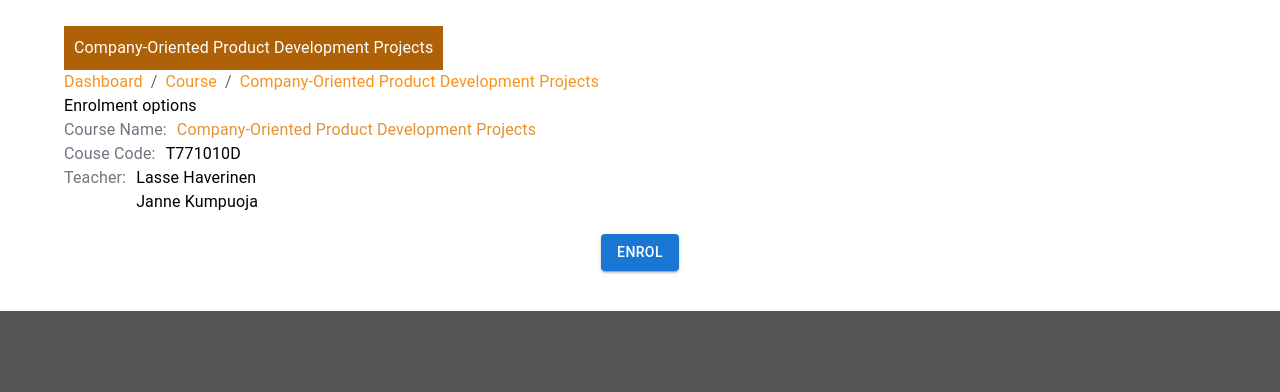
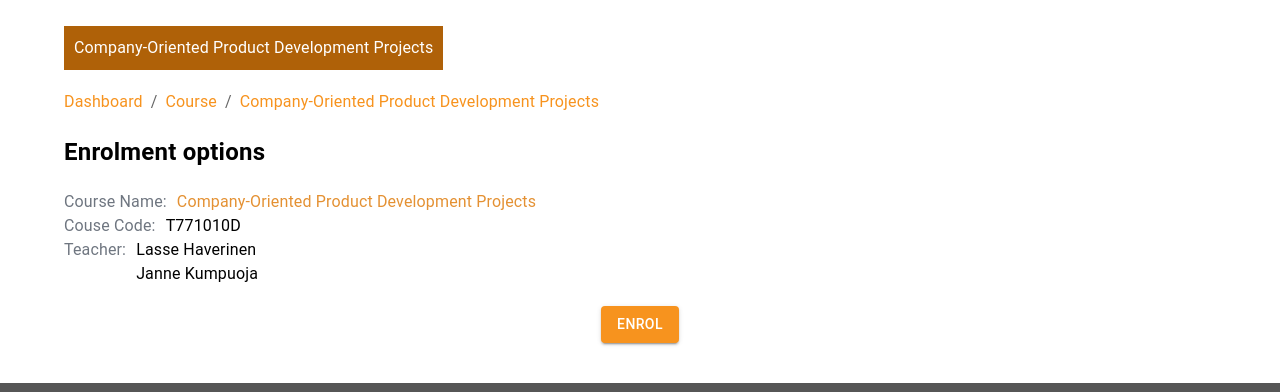
Before and after one commit to prod-des-project-2021/group_2, a React (Create React App) app in the folder moodle/: page /enrol in a window 1280 px wide. Shown: the part 243-635 px from the top of the page. Built offline with nearby package versions, Linux system fonts and the light colour scheme.

Commit message:
update UI

```diff
--- a/moodle/src/pages/enrolment/styles.module.css
+++ b/moodle/src/pages/enrolment/styles.module.css
@@ -12,7 +12,7 @@
 }
 
 .breadcrums_wrapper {
-  margin: 20px 0;
+  margin: 20px 0 !important;
 }
 
 .link {
@@ -21,9 +21,9 @@
 }
 
 .enrolment_options {
-  margin: 20px 0;
-  font-size: 1.5rem;
-  font-weight: 600;
+  margin: 20px 0 !important;
+  font-size: 1.5rem !important;
+  font-weight: 600 !important;
 }
 
 .course_info {
@@ -45,14 +45,14 @@
 .btn_wrapper {
   display: flex;
   justify-content: center;
-  margin: 20px 0;
+  margin: 20px 0 !important;
 }
 
 .btn {
   color: #fff;
-  background-color: #f7931e;
+  background-color: #f7931e !important;
 }
 
 .btn:hover {
-  background-color: #f7931e;
+  background-color: #f7931e !important;
 }
```
